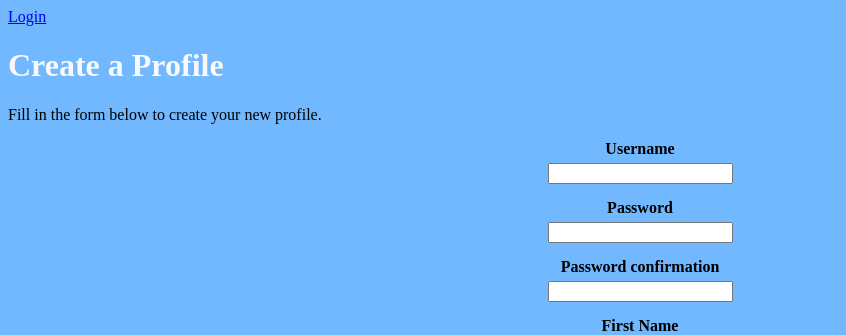
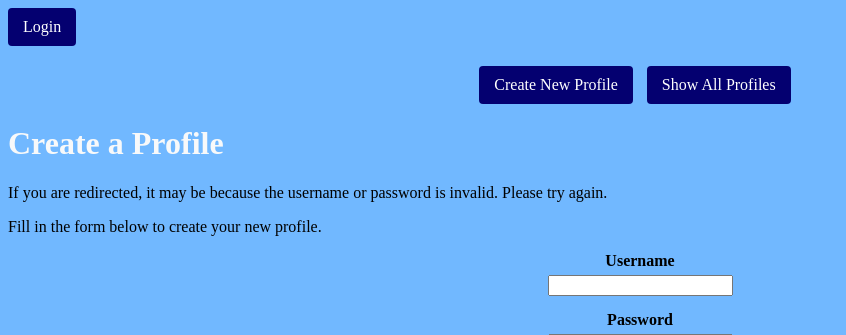
Before and after one commit to yuribychkov15/Django, a Django app: page /mini_fb/create_profile/ in a window 1280 px wide. Shown: the top 335 px of the page, without its empty margins (0-846 px from the left). Run offline with Django 5.2, Linux system fonts and the light colour scheme.

Commit message:
fixed some minor styling and issues

```diff
--- a/mini_fb/templates/mini_fb/base.html
+++ b/mini_fb/templates/mini_fb/base.html
@@ -12,22 +12,22 @@
     </head>
     <body>
         {% if user.is_authenticated %}
-            <p>Welcome, {{ user.username }}!</p>
+            <p style="font-size: 1.5rem; color: white;">Welcome, {{ user.username }}!</p>
             <form method="post" action="{% url 'logout' %}">
                 {% csrf_token %}
                 <button type="submit">Logout</button>
             </form>
         {% else %}
-            <a href="{% url 'login' %}">Login</a>
+            <a href="{% url 'login' %}" class="nav-button">Login</a>
         {% endif %}
+        <nav>
+            <a href="{% url 'create_profile' %}" class="nav-button">Create New Profile</a>
+            <a href="{% url 'show_all_profiles' %}" class="nav-button">Show All Profiles</a>
+        </nav>
         <main>
             {% block content %}
             {% endblock %}
         </main>
-        <nav>
-            <a href="{% url 'create_profile' %}" class="nav-button">Create New Profile</a>
-            <a href="{% url 'show_all_profiles' %}" class="nav-button">Show All Profiles</a>
-        </nav>
         <footer>
             Our Mini FB for Soccer Players
         </footer>
--- a/mini_fb/templates/mini_fb/create_profile_form.html
+++ b/mini_fb/templates/mini_fb/create_profile_form.html
@@ -5,10 +5,10 @@ Page is used to create an entirely new profile -->
 
 {% block content %}
     <h1>Create a Profile</h1>
+    <p>If you are redirected, it may be because the username or password is invalid. Please try again.</p>
     <p>Fill in the form below to create your new profile.</p>
     <form method="post">
         {% csrf_token %}
-        {{ user_form.as_p }}
 
         <div class="form-group">
             <label for="id_username">Username</label>
--- a/mini_fb/templates/mini_fb/logged_out.html
+++ b/mini_fb/templates/mini_fb/logged_out.html
@@ -5,5 +5,4 @@ Page is used to show confirmation of logout for a user -->
 
 {% block content %}
 <h2>You have been logged out.</h2>
-<a href="{% url 'login' %}">Log in again</a>
 {% endblock %}
--- a/mini_fb/templates/mini_fb/login.html
+++ b/mini_fb/templates/mini_fb/login.html
@@ -1,6 +1,5 @@
 <!-- mini_fb/templates/mini_fb/login.html
 Page is used to show login for a user -->
-
 
 {% extends 'mini_fb/base.html' %}
 
@@ -10,6 +9,6 @@ Page is used to show login for a user -->
     {% csrf_token %}
     {{ form.as_p }}
     <input type="hidden" name="next" value="{% url 'show_all_profiles' %}">
-    <input type="submit" value="Login">
+    <input type="submit" value="Login" class="nav-button">
 </form>
 {% endblock %}
--- a/mini_fb/templates/mini_fb/show_all_profiles.html
+++ b/mini_fb/templates/mini_fb/show_all_profiles.html
@@ -28,13 +28,13 @@ Page is used to display all of our profiles -->
                     <img src="{{ profile.image_url }}" alt="{{ profile.first_name }}">
                 </a>
             </td>
-            <td>
+            <td style="font-size: 1.2em; font-family: 'Times New Roman', Times, serif;">
                 <a href="{% url 'show_profile' profile.pk %}">
                     {{ profile.first_name }}
                 </a>
             </td>
-            <td>{{ profile.last_name }}</td>
-            <td>{{ profile.city }}</td>
+            <td style="font-size: 1.2em; font-family: 'Times New Roman', Times, serif;">{{ profile.last_name }}</td>
+            <td style="font-size: 1.2em; font-family: 'Times New Roman', Times, serif;">{{ profile.city }}</td>
         </tr>
         {% endfor %}
     </tbody>
--- a/mini_fb/views.py
+++ b/mini_fb/views.py
@@ -13,6 +13,7 @@ from django.views.generic import View
 
 from django.contrib.auth.mixins import LoginRequiredMixin
 from django.contrib.auth.forms import UserCreationForm
+from django.contrib.auth import login
 
 from .models import * # import all of the models
 from .forms import *
@@ -53,10 +54,12 @@ class CreateProfileView(CreateView):
             # save user and add to profile
             user = user_form.save()
             form.instance.user = user
+            # log user in automatically if successful
+            login(self.request, user)
             return super().form_valid(form)
         else:
-            # if invalid
-            return self.render_to_response(self.get_context_data(form=form, user_form=user_form))
+            # render the form with errors
+            return redirect(reverse('create_profile'))
 
     def get_success_url(self):
         return reverse('show_profile', kwargs={'pk': self.object.pk})
@@ -96,7 +99,6 @@ class CreateStatusMessageView(LoginRequiredMixin, CreateView):
     def get_success_url(self):
         return reverse('show_profile', kwargs={'pk': self.object.profile.pk})
 
-# task 3
 class UpdateProfileView(LoginRequiredMixin, UpdateView):
     '''the view to update a single profile'''
     model = Profile
@@ -109,7 +111,6 @@ class UpdateProfileView(LoginRequiredMixin, UpdateView):
     def get_success_url(self):
         return reverse('show_profile', kwargs={'pk': self.object.pk})
 
-# task 4
 class DeleteStatusMessageView(LoginRequiredMixin, DeleteView):
     ''' the view to delete a status message from a profile'''
     model = StatusMessage
```
Also changed, not shown: db.sqlite3.
